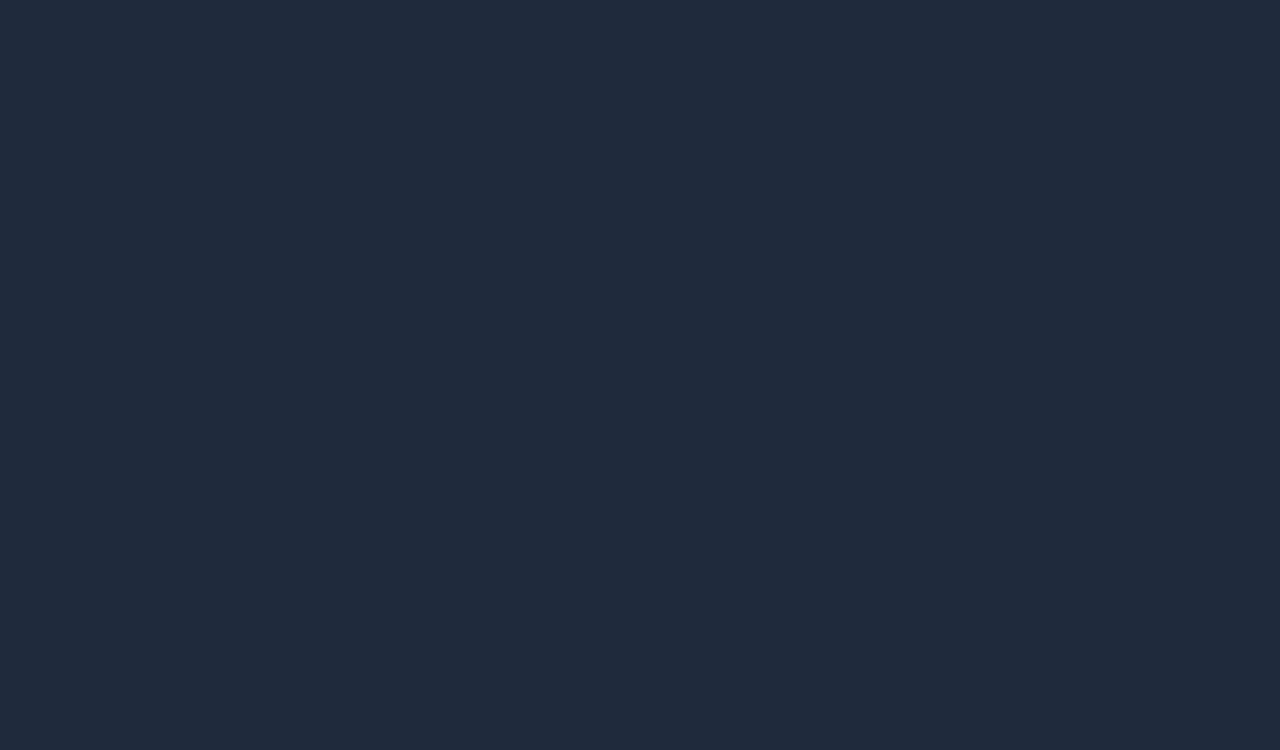
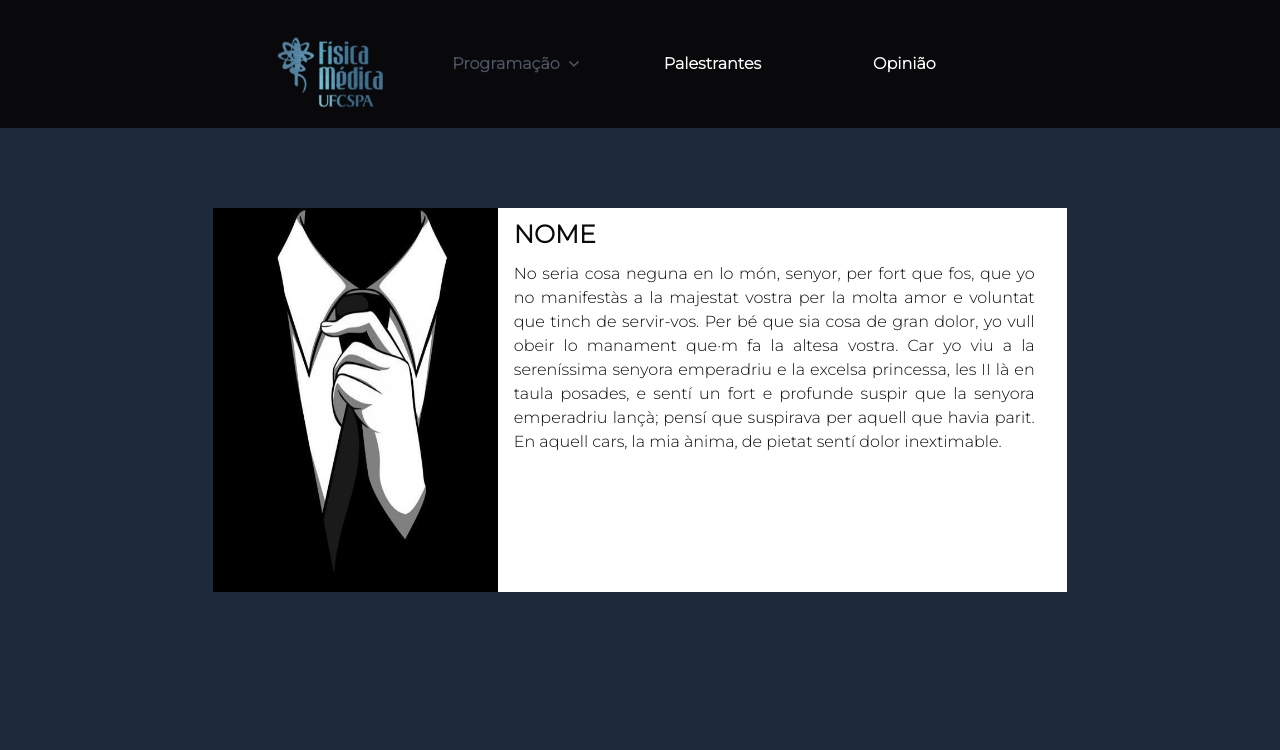
Before and after one commit to GambimL/Site_CAMC, a React (Vite) app in the folder site_camc/: page /Palestrantes in a window 1280 px wide. Before the commit this address had no page. Shown: the top 750 px of the page. Built offline with nearby package versions, Linux system fonts and the light colour scheme.

Commit message:
adicionado a pagina dos palestrantes

```diff
--- a/site_camc/src/components/Header/index.jsx
+++ b/site_camc/src/components/Header/index.jsx
@@ -2,7 +2,7 @@ import logoFisMed from '../../assets/logoFisMed.png'
 import { Link } from '../Link'
 import { DropdownMenu } from '../DropdownMenu';
 
-const titles = ['Palestrantes', 'Opinião'   ]
+const titles = ['Palestrantes', 'Opinião']
 
 export function Header() {
     return <header
--- a/site_camc/src/components/Link/index.jsx
+++ b/site_camc/src/components/Link/index.jsx
@@ -2,7 +2,7 @@ export function Link({ titles }) {
   return (
     <>
       {titles.map((text) => (
-        <a key={text} href={"#" + text} className="flex mx-10 cursor-pointer capitalize transition-colors duration-200 transform text-white px-4 py-3 rounded-md hover:text-sky-700">{text}</a >
+        <a key={text} href={"/" + text} className="flex mx-10 cursor-pointer capitalize transition-colors duration-200 transform text-white px-4 py-3 rounded-md hover:text-sky-700">{text}</a >
       ))
 }
     </>
--- /dev/null
+++ b/site_camc/src/components/palestrantes/index.jsx
@@ -0,0 +1,33 @@
+import fotoavatar from '../../assets/fotoavatar.jpg'
+
+export function Palest() {
+    return (
+        <>
+                <div className="grid grid-cols-3 bg-white flex h-96 w-30">
+                    <div className="col-start-1">
+
+                            <img
+                                src={fotoavatar}
+                                className="
+                                h-96 w-96 ">
+                            </img>
+                    </div>
+                    <div className="col-start-2 col-span-3">
+                        <p className="text-lx text-neutral-950 font-bold py-2 pl-4">
+                            NOME
+                        </p>
+                        <p className="text-base text-neutral-950 text-justify pr-8 pl-4">No seria cosa neguna en lo món, senyor, per fort que fos, que yo no manifestàs a la majestat vostra per
+                            la molta amor e voluntat que tinch de servir-vos. Per bé que sia cosa de gran dolor,
+                            yo vull obeir lo manament que·m fa la altesa vostra. Car yo viu a la sereníssima senyora emperadriu e
+                            la excelsa princessa, les II là en taula posades, e sentí un
+                            fort e profunde suspir que la senyora emperadriu lançà; pensí que suspirava per aquell que havia parit.
+                            En aquell cars, la mia ànima, de pietat sentí dolor inextimable.</p>
+                    </div>
+
+
+                </div>
+        </>
+    )
+
+
+}
--- /dev/null
+++ b/site_camc/src/pages/Palestrantes/index.jsx
@@ -0,0 +1,32 @@
+import { Layout } from "../../components/Layout";
+import { Palest } from "../../components/palestrantes";
+import { Link } from "../../components/Link";
+
+
+export function Palestrantes() {
+
+    return(
+        <>
+            <Layout>
+                <div className="grid grid-cols-6 py-20">
+                    <div className="col-start-2 col-span-4">
+                        <Palest />
+                    </div>
+                </div>
+                <div className="grid grid-cols-6 py-20">
+                    <div className="col-start-2 col-span-4">
+                        <Palest />
+                    </div>
+                </div>
+                <div className="grid grid-cols-6 py-20">
+                    <div className="col-start-2 col-span-4">
+                        <Palest />
+                    </div>
+                </div>
+
+            </Layout>
+        </>
+
+    )
+
+}
--- a/site_camc/src/routes.jsx
+++ b/site_camc/src/routes.jsx
@@ -1,5 +1,6 @@
 import { Routes, Route, Navigate } from 'react-router-dom'
 import { Home } from './pages/home';
+import { Palestrantes } from './pages/palestrantes'
 import { Schedule } from './pages/schedule';
 
 export default function MainRoutes() {
@@ -7,7 +8,7 @@ export default function MainRoutes() {
     <Routes>
       <Route path="/" element={<Navigate to="/home" />} />
       <Route path="/home" element={<Home />} />
-      <Route path="/schedule" element={<Schedule />} />
+      <Route path="/Palestrantes" element={<Palestrantes />} />
     </Routes>
   )
 }
```
Also changed, not shown: site_camc/src/assets/fotoavatar.jpg (added).
